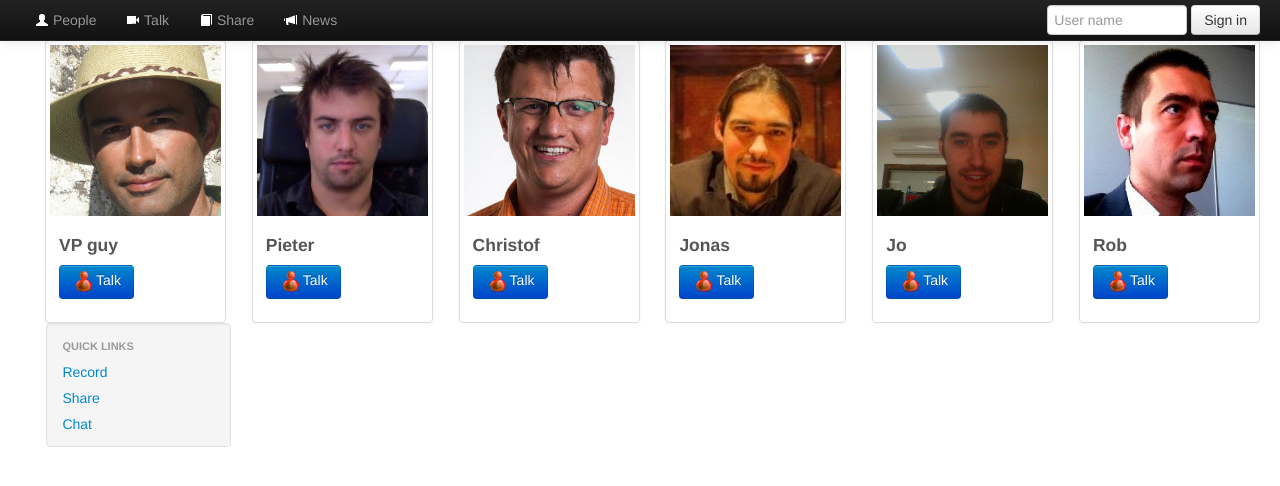
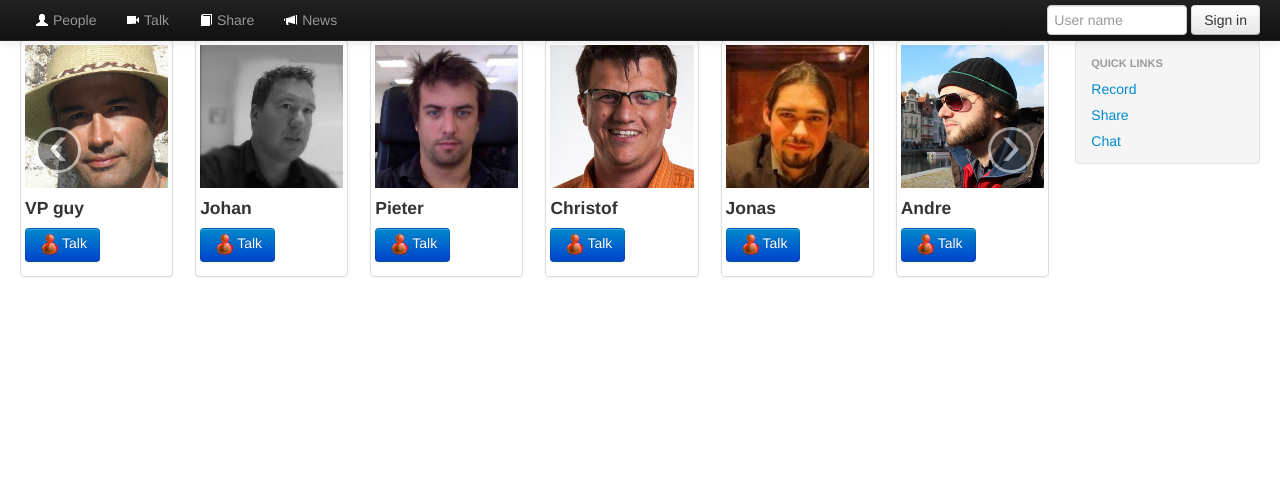
Before and after one commit to pizuricv/webRTC-over-websockets, a plain HTML site: page index.html in a window 1280 px wide. Drawn offline with nearby package versions, Linux system fonts and the light colour scheme.

Commit message:
added few more persons and carousel layout added

```diff
--- a/data/people.html
+++ b/data/people.html
@@ -1,70 +1,87 @@
-<div class="span12">
-<ul class="media-grid">
+<div class="carousel slide span10" id="myCarousel">
+  <div class="carousel-inner">
+    <div class="item active">
+      <ul class="thumbnails">
         <li class="span2">
           <div class="thumbnail">
             <img src="images/avatar.png" alt=""></a>
-      <div class="caption">
               <h4>VP guy</h4>
               <p>
                 <a href="#" class="btn btn-primary ajax-modal" user-id="veselin" data-controls="talk">Talk<img src="images/offline-icon.png" width="24" height="24" align="left" alt=""> </a>
               </p>
           </div>
+        </li>
+        <li class="span2">
+          <div class="thumbnail">
+            <img src="images/johan.jpg" alt=""></a>
+              <h4>Johan</h4>
+              <p>
+                <a href="#" class="btn btn-primary ajax-modal" user-id="johan" data-controls="talk">Talk<img src="images/offline-icon.png" width="24" height="24" align="left" alt=""> </a>
+              </p>
           </div>
         </li>
          <li class="span2">
           <div class="thumbnail">
             <img src="images/pieter.jpg" alt="">
-      <div class="caption">
               <h4>Pieter</h4>
               <p>
                 <a href="#" class="btn btn-primary ajax-modal" user-id="pieter" data-controls="talk">Talk<img src="images/offline-icon.png" width="24" height="24" align="left" alt=""> </a>
               </p>
           </div>
-    </div>
         </li>
         <li class="span2">
           <div class="thumbnail">
             <img src="images/christof.jpg" alt="">
-      <div class="caption">
               <h4>Christof</h4>
               <p>
                 <a href="#" class="btn btn-primary ajax-modal" user-id="christof" data-controls="talk">Talk<img src="images/offline-icon.png" width="24" height="24" align="left" alt=""> </a>
               </p>
           </div>
-    </div>
         </li>
         <li class="span2">
           <div class="thumbnail">
             <img src="images/jonas.jpg" alt="">
-      <div class="caption">
               <h4>Jonas</h4>
               <p>
                 <a href="#" class="btn btn-primary ajax-modal" user-id="jonas" data-controls="talk">Talk<img src="images/offline-icon.png" width="24" height="24" align="left" alt=""> </a>
               </p>
           </div>
-    </div>
         </li>
         <li class="span2">
           <div class="thumbnail">
+            <img src="images/andre.jpg" alt="">
+              <h4>Andre</h4>
+              <p>
+                <a href="#" class="btn btn-primary ajax-modal" user-id="andre" data-controls="talk">Talk<img src="images/offline-icon.png" width="24" height="24" align="left" alt=""> </a>
+              </p>
+          </div>
+        </li>
+      </ul>
+    </div>
+
+    <div class="item">
+      <ul class="thumbnails">
+        <li class="span2">
+          <div class="thumbnail">
             <img src="images/jo.jpg" alt="">
-      <div class="caption">
               <h4>Jo</h4>
               <p>
                 <a href="#" class="btn btn-primary ajax-modal" user-id="jo" data-controls="talk">Talk<img src="images/offline-icon.png" width="24" height="24" align="left" alt=""> </a>
               </p>
           </div>
-    </div>
         </li>
         <li class="span2">
           <div class="thumbnail">
             <img src="images/rob.jpg" alt="">
-      <div class="caption">
               <h4>Rob</h4>
               <p>
                 <a href="#" class="btn btn-primary ajax-modal" user-id="rob" data-controls="talk">Talk<img src="images/offline-icon.png" width="24" height="24" align="left" alt=""> </a>
               </p>
           </div>
-    </div>
         </li>
       </ul>
-</div><!--/span-->
+    </div>
+  </div>
+  <a data-slide="prev" href="#myCarousel" class="left carousel-control">&lsaquo;</a>
+  <a data-slide="next" href="#myCarousel" class="right carousel-control">&rsaquo;</a>
+</div>
```
Lines whose indentation alone changed are shown as unchanged.
